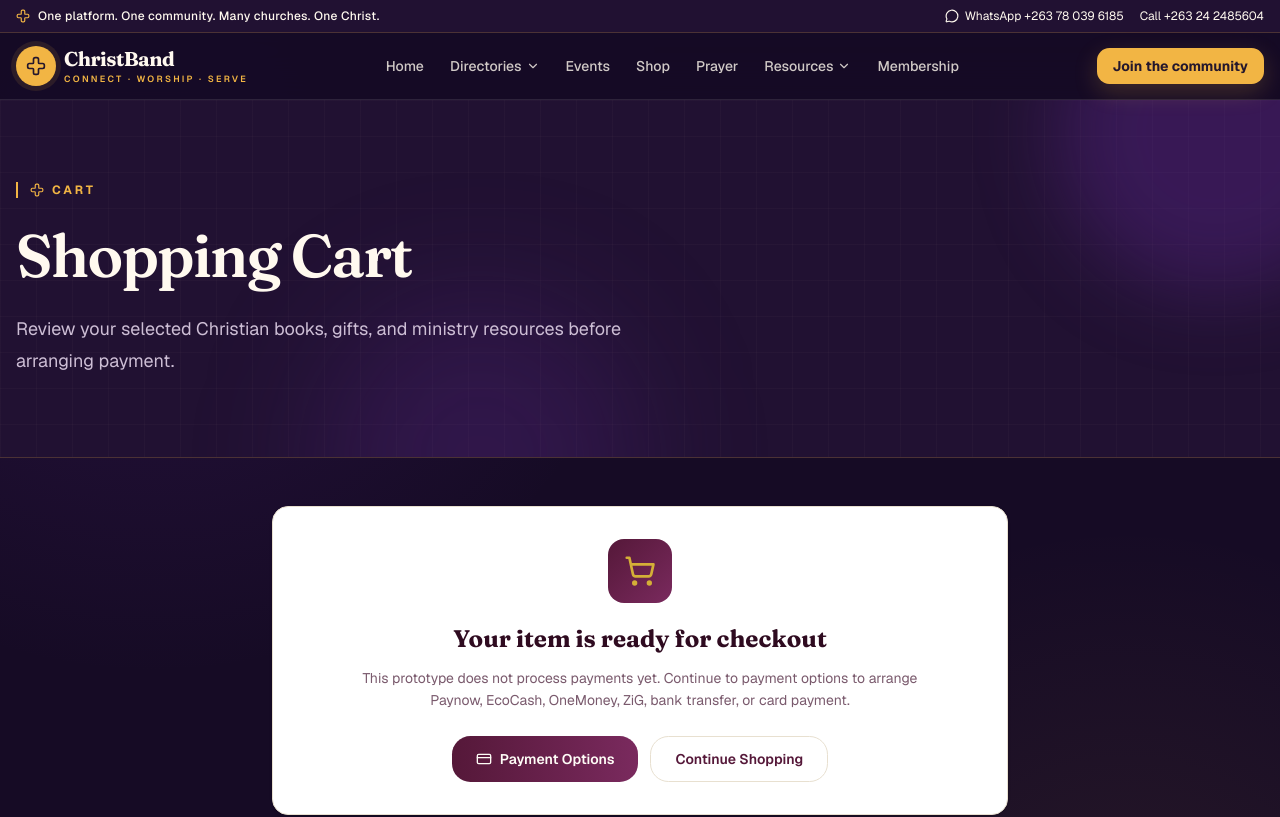
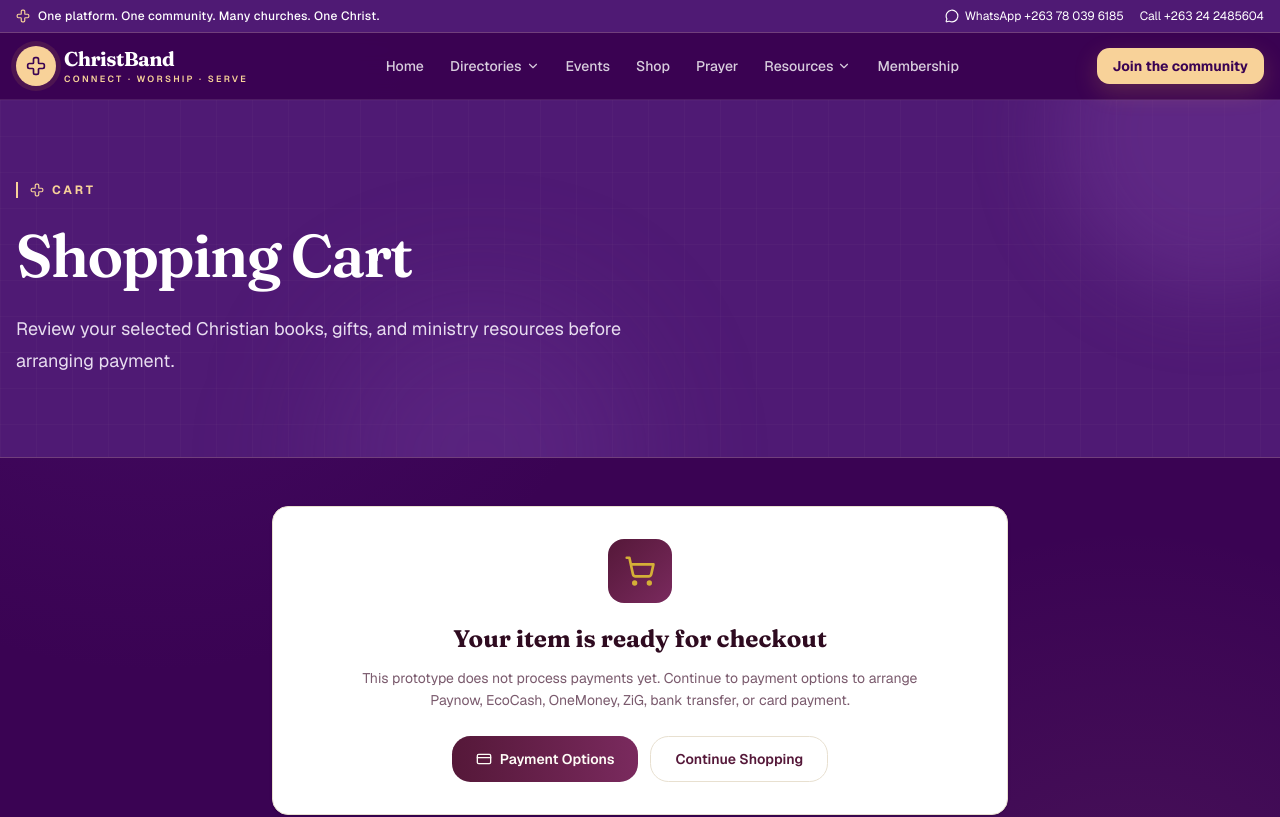
Before and after one commit to jaegermichael/christband, a Next.js app: page /cart in a window 1280 px wide. Shown: the top 817 px of the page. Built offline with nearby package versions, Linux system fonts and the light colour scheme.

Commit message:
Refine purple visual system and add welcoming homepage chart

```diff
--- a/app/businesses/page.tsx
+++ b/app/businesses/page.tsx
@@ -119,7 +119,7 @@ export default function BusinessesPage() {
                     <h3 className="font-serif text-lg font-bold text-foreground">{ad.title}</h3>
                     <p className="mt-1 text-xs font-medium text-secondary">{ad.business}</p>
                     <p className="mt-3 text-sm text-muted-foreground leading-relaxed">{ad.description}</p>
-                    <Link href={ad.href} className="mt-4 inline-flex items-center gap-1.5 rounded-md bg-secondary px-5 py-2 text-sm font-bold text-secondary-foreground transition-all hover:-translate-y-0.5 hover:bg-[#ffd16a]">
+                    <Link href={ad.href} className="mt-4 inline-flex items-center gap-1.5 rounded-md bg-secondary px-5 py-2 text-sm font-bold text-secondary-foreground transition-all hover:-translate-y-0.5 hover:bg-[#F59E51]">
                       {ad.cta} <ExternalLink className="h-3.5 w-3.5" aria-hidden="true" />
                     </Link>
                   </div>
--- a/app/globals.css
+++ b/app/globals.css
@@ -4,60 +4,60 @@
 @custom-variant dark (&:is(.dark *));
 
 :root {
-  --background: #160b25;
-  --foreground: #fff9ef;
-  --card: #211132;
-  --card-foreground: #fff9ef;
-  --popover: #211132;
-  --popover-foreground: #fff9ef;
-  --primary: #6d2da8;
-  --primary-foreground: #fff9ef;
-  --secondary: #f2b544;
-  --secondary-foreground: #24172d;
-  --muted: #2d1a43;
-  --muted-foreground: #cdbed5;
-  --accent: #f6e8c8;
-  --accent-foreground: #24172d;
+  --background: #3A0353;
+  --foreground: #FFFFFF;
+  --card: #4F1A74;
+  --card-foreground: #FFFFFF;
+  --popover: #4F1A74;
+  --popover-foreground: #FFFFFF;
+  --primary: #8048AA;
+  --primary-foreground: #FFFFFF;
+  --secondary: #F8D299;
+  --secondary-foreground: #3A0353;
+  --muted: #5B1C87;
+  --muted-foreground: #E8DDF0;
+  --accent: #F59E51;
+  --accent-foreground: #3A0353;
   --destructive: #ef766d;
-  --destructive-foreground: #160b25;
-  --border: rgba(246, 232, 200, 0.18);
-  --input: rgba(246, 232, 200, 0.22);
-  --ring: #f2b544;
-  --chart-1: #f2b544;
-  --chart-2: #9c55d1;
-  --chart-3: #6d2da8;
-  --chart-4: #f6e8c8;
-  --chart-5: #4d2870;
+  --destructive-foreground: #3A0353;
+  --border: rgba(248, 210, 153, 0.22);
+  --input: rgba(248, 210, 153, 0.28);
+  --ring: #F8D299;
+  --chart-1: #F8D299;
+  --chart-2: #A866C8;
+  --chart-3: #8048AA;
+  --chart-4: #FFFFFF;
+  --chart-5: #6E2A96;
   --radius: 0.9rem;
-  --sidebar: #160b25;
-  --sidebar-foreground: #fff9ef;
-  --sidebar-primary: #6d2da8;
-  --sidebar-primary-foreground: #fff9ef;
-  --sidebar-accent: #2d1a43;
-  --sidebar-accent-foreground: #fff9ef;
+  --sidebar: #3A0353;
+  --sidebar-foreground: #FFFFFF;
+  --sidebar-primary: #8048AA;
+  --sidebar-primary-foreground: #FFFFFF;
+  --sidebar-accent: #5B1C87;
+  --sidebar-accent-foreground: #FFFFFF;
   --sidebar-border: rgba(246, 232, 200, 0.18);
-  --sidebar-ring: #f2b544;
-  --chart-background: #fff9ef;
-  --chart-foreground: #24172d;
+  --sidebar-ring: #F8D299;
+  --chart-background: #FFFFFF;
+  --chart-foreground: #3A0353;
   --chart-foreground-muted: #745d79;
   --chart-line-primary: var(--chart-1);
   --chart-line-secondary: var(--chart-2);
-  --chart-crosshair: #6d2da8;
+  --chart-crosshair: #8048AA;
   --chart-grid: #eadfc9;
   --chart-brush-border: var(--chart-grid);
-  --chart-tooltip-background: #211132;
-  --chart-tooltip-foreground: #fff9ef;
-  --chart-tooltip-muted: #cdbed5;
-  --chart-marker-background: #fff9ef;
+  --chart-tooltip-background: #4F1A74;
+  --chart-tooltip-foreground: #FFFFFF;
+  --chart-tooltip-muted: #E8DDF0;
+  --chart-marker-background: #FFFFFF;
   --chart-marker-border: #eadfc9;
-  --chart-marker-foreground: #24172d;
-  --chart-label: #745d79;
-  --chart-scale-01: #f6e8c8;
+  --chart-marker-foreground: #3A0353;
+  --chart-label: #D9C5E6;
+  --chart-scale-01: #FFFFFF;
   --chart-scale-02: #d9b8ec;
   --chart-scale-03: #b17ad6;
   --chart-scale-04: #8e4ebd;
-  --chart-scale-05: #6d2da8;
-  --chart-scale-pattern-color: #fff9ef;
+  --chart-scale-05: #8048AA;
+  --chart-scale-pattern-color: #FFFFFF;
 }
 
 @theme inline {
@@ -134,12 +134,12 @@
 
   body {
     @apply bg-background text-foreground;
-    background-image: radial-gradient(circle at 12% 12%, rgba(109, 45, 168, 0.2), transparent 32rem), radial-gradient(circle at 88% 72%, rgba(242, 181, 68, 0.08), transparent 28rem);
+    background-image: radial-gradient(circle at 12% 12%, rgba(109, 45, 168, 0.2), transparent 32rem), radial-gradient(circle at 88% 72%, rgba(248, 210, 153, 0.08), transparent 28rem);
   }
 
   ::selection {
-    background: rgba(242, 181, 68, 0.9);
-    color: #24172d;
+    background: rgba(248, 210, 153, 0.9);
+    color: #3A0353;
   }
 
   :focus-visible {
@@ -169,11 +169,11 @@
   }
 
   .brand-glow {
-    box-shadow: 0 0 0 1px rgba(242, 181, 68, 0.18), 0 22px 80px rgba(109, 45, 168, 0.35);
+    box-shadow: 0 0 0 1px rgba(248, 210, 153, 0.18), 0 22px 80px rgba(109, 45, 168, 0.35);
   }
 
   .gold-rule {
-    background: linear-gradient(90deg, transparent, rgba(242, 181, 68, 0.9), transparent);
+    background: linear-gradient(90deg, transparent, rgba(248, 210, 153, 0.9), transparent);
   }
 
   .prose-policy h2 {
@@ -194,22 +194,22 @@
 }
 
 .dark {
-  --chart-background: #160b25;
+  --chart-background: #3A0353;
   --chart-foreground: #fff9ef;
-  --chart-foreground-muted: #cdbed5;
-  --chart-crosshair: #f2b544;
-  --chart-grid: #3c2452;
+  --chart-foreground-muted: #E8DDF0;
+  --chart-crosshair: #F8D299;
+  --chart-grid: #5B1C87;
   --chart-brush-border: var(--chart-grid);
-  --chart-marker-background: #211132;
-  --chart-marker-border: #4d2870;
+  --chart-marker-background: #4F1A74;
+  --chart-marker-border: #6E2A96;
   --chart-marker-foreground: #fff9ef;
   --chart-label: #cdbed5;
   --chart-scale-01: #2d1a43;
-  --chart-scale-02: #3c2452;
+  --chart-scale-02: #5B1C87;
   --chart-scale-03: #54306f;
   --chart-scale-04: #75409a;
-  --chart-scale-05: #9c55d1;
-  --chart-scale-pattern-color: #160b25;
+  --chart-scale-05: #A866C8;
+  --chart-scale-pattern-color: #3A0353;
 }
 
 @media (prefers-reduced-motion: reduce) {
--- a/app/page.tsx
+++ b/app/page.tsx
@@ -5,17 +5,19 @@ import { SectionCards } from "@/components/section-cards"
 import { HomeAds } from "@/components/home-ads"
 import { HomeAbout } from "@/components/home-about"
 import { HomeCTA } from "@/components/home-cta"
+import { HomeGrowthChart } from "@/components/home-growth-chart"
 import { SideButtons } from "@/components/side-buttons"
 
 export default function HomePage() {
   return (
     <div className="flex min-h-[100dvh] flex-col">
       <Navbar />
-      <HomeAds />
       <main id="main-content" className="flex-1">
         <Hero />
         <SectionCards />
+        <HomeAds />
         <HomeAbout />
+        <HomeGrowthChart />
         <HomeCTA />
       </main>
       <SideButtons />
--- a/components/footer.tsx
+++ b/components/footer.tsx
@@ -18,7 +18,7 @@ export function Footer() {
               <span><span className="block font-serif text-2xl font-semibold text-foreground group-hover:text-secondary">ChristBand</span><span className="block text-[10px] font-semibold uppercase tracking-[0.24em] text-secondary">Connect · Worship · Serve</span></span>
             </Link>
             <p className="mt-6 max-w-sm text-sm leading-7 text-muted-foreground">One platform for Zimbabwe’s churches, believers, pastors, ministries, and Christian businesses to connect, worship, serve, and grow.</p>
-            <Link href="/membership" className="mt-7 inline-flex items-center gap-2 text-sm font-bold text-secondary hover:text-[#ffd16a]">Join the community <ArrowUpRight className="h-4 w-4" aria-hidden="true" /></Link>
+            <Link href="/membership" className="mt-7 inline-flex items-center gap-2 text-sm font-bold text-secondary hover:text-[#F59E51]">Join the community <ArrowUpRight className="h-4 w-4" aria-hidden="true" /></Link>
           </div>
           <div className="grid gap-8 sm:grid-cols-3">
             {footerSections.map((section) => <div key={section.title}><h2 className="text-xs font-bold uppercase tracking-[0.22em] text-secondary">{section.title}</h2><ul className="mt-4 space-y-3">{section.links.map((link) => <li key={link.href}><Link href={link.href} className="text-sm text-muted-foreground hover:text-foreground">{link.label}</Link></li>)}</ul></div>)}
--- a/components/home-about.tsx
+++ b/components/home-about.tsx
@@ -10,7 +10,7 @@ export function HomeAbout() {
   ]
 
   return (
-    <section className="border-y border-secondary/20 bg-[#211132] py-20 md:py-28" aria-labelledby="about-heading">
+    <section className="border-y border-secondary/20 bg-[#4F1A74] py-20 md:py-28" aria-labelledby="about-heading">
       <div className="mx-auto grid max-w-7xl items-center gap-12 px-4 lg:grid-cols-[0.9fr_1.1fr] lg:gap-20">
         <div>
           <p className="text-xs font-bold uppercase tracking-[0.28em] text-secondary">Why ChristBand</p>
@@ -19,9 +19,9 @@ export function HomeAbout() {
           <p className="mt-4 max-w-xl text-base leading-8 text-muted-foreground">From Harare to Bulawayo, Mutare to Masvingo, this is a place to find one another, share what is happening, and make room for faith to grow.</p>
         </div>
         <div>
-          <div className="relative overflow-hidden rounded-xl border border-secondary/30 bg-[#160b25] p-2">
+          <div className="relative overflow-hidden rounded-xl border border-secondary/30 bg-[#3A0353] p-2">
             <Image src={encodeURI("/images/Christian Group Prayer – African Faith, Unity & Spiritual Growth Inspiration.jpg")} alt="A Christian group gathered in prayer" width={800} height={400} className="h-72 w-full rounded-lg object-cover opacity-90 md:h-96" />
-            <div className="pointer-events-none absolute inset-2 rounded-lg bg-gradient-to-t from-[#160b25]/80 via-transparent to-transparent" />
+            <div className="pointer-events-none absolute inset-2 rounded-lg bg-gradient-to-t from-[#3A0353]/80 via-transparent to-transparent" />
             <p className="absolute bottom-7 left-7 max-w-xs font-serif text-2xl leading-tight text-foreground">United in the Spirit, ready to serve.</p>
           </div>
           <div className="mt-4 grid grid-cols-2 gap-3">
--- a/components/home-cta.tsx
+++ b/components/home-cta.tsx
@@ -12,7 +12,7 @@ export function HomeCTA() {
           <p className="mt-4 max-w-xl text-base leading-7 text-secondary-foreground/75">Whether you lead a church, run a Christian business, or are looking for a place to belong, there is a place for you on ChristBand.</p>
         </div>
         <div className="flex shrink-0 flex-wrap gap-3">
-          <Link href="/membership" className="inline-flex items-center gap-2 rounded-md bg-[#160b25] px-5 py-3 text-sm font-bold text-foreground hover:-translate-y-0.5 hover:bg-[#211132]">Join the community <ArrowUpRight className="h-4 w-4 text-secondary" aria-hidden="true" /></Link>
+          <Link href="/membership" className="inline-flex items-center gap-2 rounded-md bg-[#3A0353] px-5 py-3 text-sm font-bold text-foreground hover:-translate-y-0.5 hover:bg-[#4F1A74]">Join the community <ArrowUpRight className="h-4 w-4 text-secondary" aria-hidden="true" /></Link>
           <Link href="/subscriptions" className="inline-flex items-center gap-2 rounded-md border border-secondary-foreground/30 px-5 py-3 text-sm font-bold hover:bg-secondary-foreground/10">View plans <ArrowUpRight className="h-4 w-4" aria-hidden="true" /></Link>
         </div>
       </div>
--- a/components/navbar.tsx
+++ b/components/navbar.tsx
@@ -41,8 +41,8 @@ export function Navbar() {
   }
 
   return (
-    <header className="sticky top-0 z-50 w-full border-b border-white/10 bg-[#160b25]/95 backdrop-blur-xl">
-      <div className="border-b border-secondary/20 bg-[#211132] text-xs text-parchment">
+    <header className="sticky top-0 z-50 w-full border-b border-white/10 bg-[#3A0353]/95 backdrop-blur-xl">
+      <div className="border-b border-secondary/20 bg-[#4F1A74] text-xs text-parchment">
         <div className="mx-auto flex max-w-7xl items-center justify-between gap-4 px-4 py-2">
           <span className="flex items-center gap-2 font-medium tracking-wide">
             <Cross className="h-3.5 w-3.5 text-secondary" aria-hidden="true" />
@@ -83,7 +83,7 @@ export function Navbar() {
                   <ChevronDown className="h-3.5 w-3.5" aria-hidden="true" />
                 </Link>
                 {openDropdown === link.label && (
-                  <div className="absolute left-0 top-full z-50 min-w-[210px] rounded-lg border border-secondary/25 bg-[#211132] p-2 shadow-2xl" role="menu">
+                  <div className="absolute left-0 top-full z-50 min-w-[210px] rounded-lg border border-secondary/25 bg-[#4F1A74] p-2 shadow-2xl" role="menu">
                     {link.children.map((child) => (
                       <Link key={child.href} href={child.href} role="menuitem" className="block rounded-md px-3 py-2 text-sm text-foreground/80 hover:bg-secondary/10 hover:text-secondary">
                         {child.label}
@@ -101,7 +101,7 @@ export function Navbar() {
         </div>
 
         <div className="flex items-center gap-3">
-          <Link href="/membership" className="hidden rounded-md bg-secondary px-4 py-2 text-sm font-bold text-secondary-foreground shadow-[0_8px_24px_rgba(242,181,68,0.2)] hover:-translate-y-0.5 hover:bg-[#ffd16a] md:block">
+          <Link href="/membership" className="hidden rounded-md bg-secondary px-4 py-2 text-sm font-bold text-secondary-foreground shadow-[0_8px_24px_rgba(242,181,68,0.2)] hover:-translate-y-0.5 hover:bg-[#F59E51] md:block">
             Join the community
           </Link>
           <button onClick={() => setMobileOpen(!mobileOpen)} className="rounded-md border border-white/10 p-2 text-foreground hover:border-secondary/50 hover:text-secondary lg:hidden" aria-label="Toggle navigation menu" aria-expanded={mobileOpen} aria-controls="mobile-menu">
@@ -111,7 +111,7 @@ export function Navbar() {
       </nav>
 
       {mobileOpen && (
-        <div id="mobile-menu" className="border-t border-secondary/20 bg-[#211132] px-4 pb-5 lg:hidden">
+        <div id="mobile-menu" className="border-t border-secondary/20 bg-[#4F1A74] px-4 pb-5 lg:hidden">
           {navLinks.map((link) =>
             link.children ? (
               <div key={link.label} className="border-b border-white/10">
--- a/components/page-header.tsx
+++ b/components/page-header.tsx
@@ -8,7 +8,7 @@ interface PageHeaderProps {
 
 export function PageHeader({ title, description, badge }: PageHeaderProps) {
   return (
-    <section className="relative isolate overflow-hidden border-b border-secondary/20 bg-[#211132] py-16 md:py-20">
+    <section className="relative isolate overflow-hidden border-b border-secondary/20 bg-[#4F1A74] py-16 md:py-20">
       <div className="brand-grid absolute inset-0 opacity-45" />
       <div className="absolute -right-24 -top-32 h-80 w-80 rounded-full border border-secondary/20 bg-primary/30 blur-2xl" />
       <div className="absolute -bottom-40 left-1/4 h-80 w-80 rounded-full bg-primary/20 blur-3xl" />
--- a/components/section-cards.tsx
+++ b/components/section-cards.tsx
@@ -44,10 +44,10 @@ export function SectionCards() {
 
       <div className="mt-12 grid gap-4 md:grid-cols-2">
         {featured.map(({ title, description, icon: Icon, href }, index) => (
-          <Link key={href} href={href} className={`group relative overflow-hidden rounded-xl border border-secondary/30 p-7 ${index === 0 ? "bg-secondary text-secondary-foreground" : "bg-[#211132] text-foreground"}`}>
+          <Link key={href} href={href} className={`group relative overflow-hidden rounded-xl border border-secondary/30 p-7 ${index === 0 ? "bg-secondary text-secondary-foreground" : "bg-[#4F1A74] text-foreground"}`}>
             <div className="absolute -right-10 -top-14 h-40 w-40 rounded-full border border-current opacity-20" />
             <div className="relative flex items-start justify-between gap-6">
-              <span className={`flex h-11 w-11 items-center justify-center rounded-full ${index === 0 ? "bg-[#24172d]/15" : "bg-secondary/10"}`}><Icon className="h-5 w-5" aria-hidden="true" /></span>
+              <span className={`flex h-11 w-11 items-center justify-center rounded-full ${index === 0 ? "bg-[#3A0353]/15" : "bg-secondary/10"}`}><Icon className="h-5 w-5" aria-hidden="true" /></span>
               <ArrowUpRight className="h-5 w-5 opacity-70 transition-transform group-hover:-translate-y-1 group-hover:translate-x-1" aria-hidden="true" />
             </div>
             <h3 className="relative mt-12 font-serif text-2xl font-semibold">{title}</h3>
@@ -58,7 +58,7 @@ export function SectionCards() {
 
       <div className="mt-4 grid gap-4 sm:grid-cols-2 lg:grid-cols-3">
         {rest.map(({ title, description, icon: Icon, href }) => (
-          <Link key={href} href={href} className="group flex min-h-[176px] flex-col justify-between rounded-xl border border-white/10 bg-white/[0.035] p-5 hover:-translate-y-1 hover:border-secondary/50 hover:bg-[#211132]">
+          <Link key={href} href={href} className="group flex min-h-[176px] flex-col justify-between rounded-xl border border-white/10 bg-white/[0.035] p-5 hover:-translate-y-1 hover:border-secondary/50 hover:bg-[#4F1A74]">
             <div className="flex items-center justify-between">
               <span className="flex h-10 w-10 items-center justify-center rounded-lg border border-secondary/30 bg-secondary/10 text-secondary"><Icon className="h-5 w-5" aria-hidden="true" /></span>
               <ArrowUpRight className="h-4 w-4 text-secondary opacity-0 transition-opacity group-hover:opacity-100" aria-hidden="true" />
```
Also changed, not shown: app/privacy/page.tsx (+4 -4 lines), components/hero.tsx (+39 -55 lines), components/home-growth-chart.tsx (added, +47 -0 lines).
